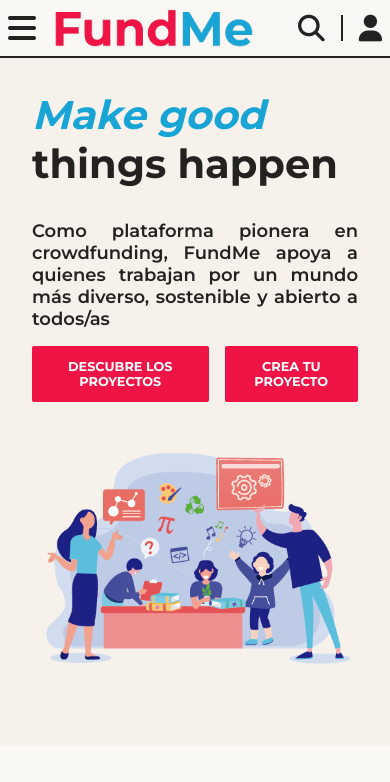
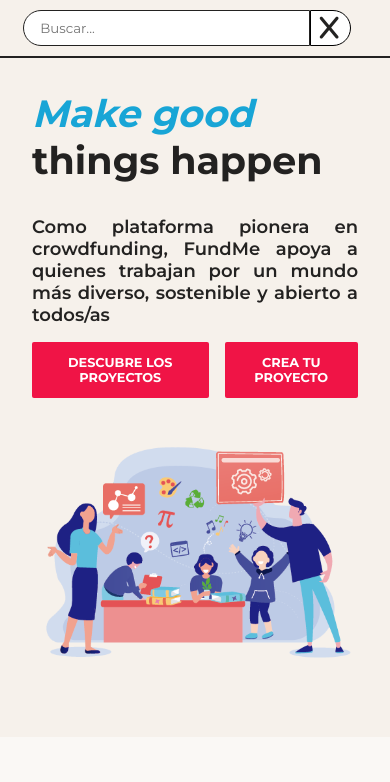
Before and after one commit to FranAM1/Prototipo_Crowdfunding, a website: page src/index.html in a window 390 px wide. Both pictures are taken after a click on the button 319 px from the left and 28 px from the top of the page. Shown: the top 782 px of the page. Drawn offline with Linux system fonts and the light colour scheme.

Commit message:
barra buscador mobile

```diff
--- a/src/components/header.html
+++ b/src/components/header.html
@@ -7,6 +7,12 @@
             <i class="fa fa-search fa-2x"></i>
         </button>
     </form>
+    <div id="menuBuscadorMobile" class="ocultar">
+        <input type="text" placeholder="Buscar...">
+        <button id="inputBuscador" type="button" onclick="ocultarBuscador()">
+            <i class="fa-solid fa-x fa-2x"></i>
+        </button>
+    </div>
     <div id="userMenu">
         <i id="iconoUsuario" class="fa fa-user fa-5x"></i>
         <div id="userButtons">
@@ -24,4 +30,4 @@
     <li class="navCategorias"><a href="#">Cine</a></li>
     <li class="navCategorias"><a href="#">Juegos</a></li>
 </nav>
-<div id="navFondo" class="ocultarNav"></div>
+<div id="navFondo" class="ocultar"></div>
--- a/src/js/header.js
+++ b/src/js/header.js
@@ -12,6 +12,26 @@
 }
 
 function cerrarNav(){
-    document.getElementsByTagName("nav")[0].className = "ocultarNav";
-    document.getElementById("navFondo").className = "ocultarNav"
+    document.getElementsByTagName("nav")[0].className = "ocultar";
+    document.getElementById("navFondo").className = "ocultar"
 }
+
+function mostrarBuscador(){
+  if(window.innerWidth <= 875){
+    document.getElementById("menuBuscadorMobile").className = "buscadorMobile"
+  }
+}
+
+function ocultarBuscador(){
+  document.getElementById("menuBuscadorMobile").className = "ocultar"
+}
+
+window.addEventListener("resize", ()=>{
+  if(window.innerWidth > 875 && document.getElementsByTagName("nav")[0].className == "ocultar"){
+    document.getElementsByTagName("nav")[0].className = "";
+  }
+
+  if(window.innerWidth > 875 && document.getElementById("menuBuscadorMobile").className == "buscadorMobile"){
+    ocultarBuscador()
+  }
+})
--- a/src/scss/header.scss
+++ b/src/scss/header.scss
@@ -29,7 +29,7 @@
     cursor: pointer;
     border-radius: $radioBorder;
 
-    &>input{
+    >input{
         width: 100%;
         padding-left: $paddingItems;
         border-radius: $radioBorder 0 0 $radioBorder;
@@ -45,7 +45,7 @@
 
     }
 
-    &>button{
+    >button{
         cursor: pointer;
         background-color: $principalVariante;
         padding-right: $paddingItems;
@@ -133,8 +133,57 @@
     }
 }
 
-.ocultarNav{
+.ocultar{
     display: none;
+}
+
+.buscadorMobile{
+    $radioBorder: 20px;
+
+    display: flex;
+    position: absolute;
+    width: 100%;
+    min-width: 360px;
+    height: 56px;
+    z-index: 1;
+    background-color: $colorPrincipal;
+    align-items: center;
+    padding: 0rem 1.5rem 0 0.5rem;
+    justify-self: center;
+    align-self: center;
+    justify-content: center;
+
+
+
+    >input{
+        width: 80%;
+        height: 35.4px;
+        border: 0;
+        padding: 1rem;
+        border: 1px solid $negro;
+        border-top-left-radius: $radioBorder;
+        border-bottom-left-radius: $radioBorder;
+
+        &:focus{
+            border: 1px solid $colorSecundario;
+            outline: none;
+        }
+    }
+
+    >button{
+        background-color: white;
+        border: 0;
+        border: 1px solid black;
+        cursor: pointer;
+        border-radius: 0 $radioBorder $radioBorder 0;
+        padding-right: 0.5rem;
+
+
+        >i{
+            font-size: 25px;
+            padding: 0.2rem;
+        }
+    }
 }
 
 
@@ -174,7 +223,7 @@
             border: 0;
             background-color: $principalVariante;
             padding: 0;
-            padding-right: 1rem;
+            padding-right: 0.5rem;
         }
     }
 
@@ -182,7 +231,7 @@
         gap: 0;
         border-left: 2px solid $negro;
         width: 100%;
-        padding-left: 1rem;
+        padding-left: 0.5rem;
 
         >i{
             cursor: pointer;
--- a/src/scss/home.scss
+++ b/src/scss/home.scss
@@ -105,7 +105,7 @@
         margin-left: 0;
 
         >h1{
-            font-size: 40px;
+            font-size: 38px;
         }
     }
 
--- a/src/scss/styles.scss
+++ b/src/scss/styles.scss
@@ -16,7 +16,7 @@
 
 body{
     height: 100vh;
-    min-width: 375px;
+    min-width: 360px;
 }
 
 h1{
```
Also changed, not shown: src/css/styles.css, 1 other file.
